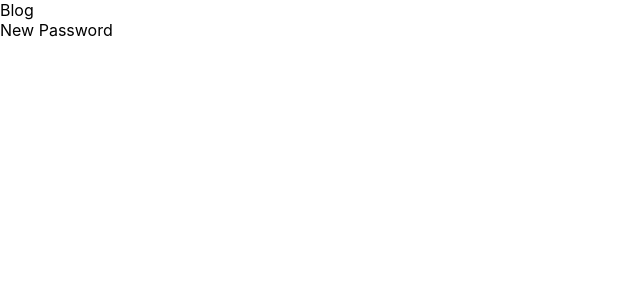
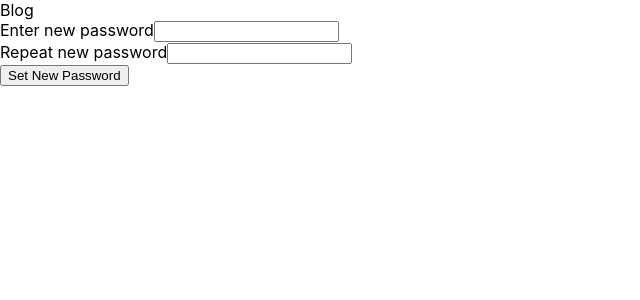
Before and after one commit to Victor-Davydenko/blog, a React (Create React App) app in the folder frontend/: page /new-password in a window 1280 px wide. Shown: the top 300 px of the page, without its empty margins (0-640 px from the left). Built offline with nearby package versions, Linux system fonts and the light colour scheme; the HTML template or start-up script is replaced by a standard one.

Commit message:
add handlers

```diff
--- /dev/null
+++ b/frontend/src/components/ui/Button.js
@@ -0,0 +1,9 @@
+import React from 'react';
+
+const Button = ({ children, onclick, ...attrs }) => {
+  return (
+    <button className='btn' onClick={onclick} { ...attrs }>{ children }</button>
+  );
+};
+
+export default Button;
--- /dev/null
+++ b/frontend/src/components/ui/Input.js
@@ -0,0 +1,14 @@
+import React from 'react';
+
+const Input = ({ label, ...props }) => {
+  return (
+    <div className='inputWrapper'>
+      <label>
+        {label}
+        <input className="input" {...props} />
+      </label>
+    </div>
+  );
+};
+
+export default Input;
--- a/frontend/src/pages/NewPassword.js
+++ b/frontend/src/pages/NewPassword.js
@@ -1,9 +1,31 @@
-import React from 'react';
+import React, {useState} from 'react';
+import {useSearchParams} from 'react-router-dom';
+import Button from '../components/ui/Button';
+import Input from '../components/ui/Input'
+
 
 const NewPassword = () => {
+  const [searchParams] = useSearchParams();
+  const accessToken = searchParams.get('t');
+  const [passwordData, setPasswordData] = useState({});
+
+  const passwordInputHandler = (e) => {
+    setPasswordData((prevState) => {
+      return {
+        ...prevState,
+        [e.target.name]: e.target.value
+      }
+    })
+  }
+
+  const setNewPasswordHandler = () => {
+    console.log(passwordData)
+  }
   return (
     <div>
-      New Password
+      <Input label='Enter new password' name='password' onChange={(e) => passwordInputHandler(e)} />
+      <Input label='Repeat new password' name='repeat' onChange={(e) => passwordInputHandler(e)} />
+      <Button onclick={setNewPasswordHandler}>Set New Password</Button>
     </div>
   );
 };
```
